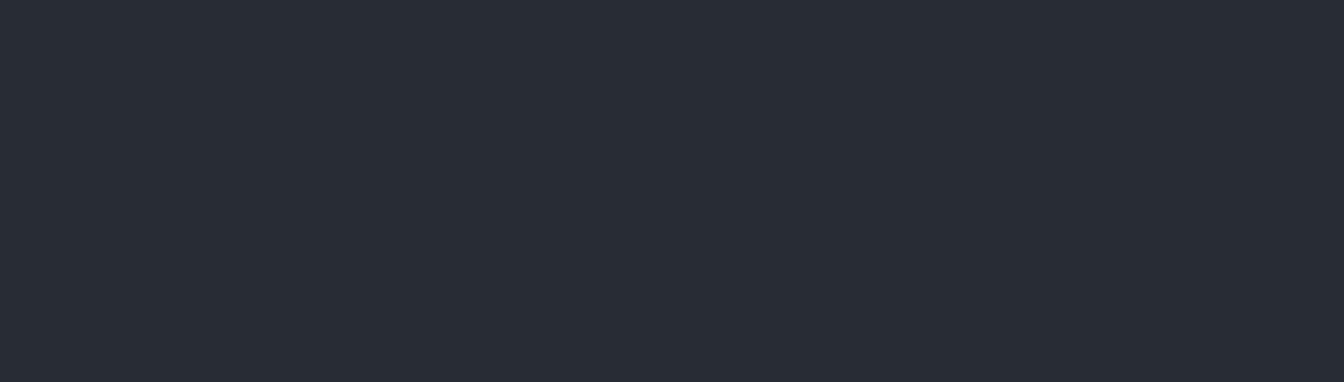
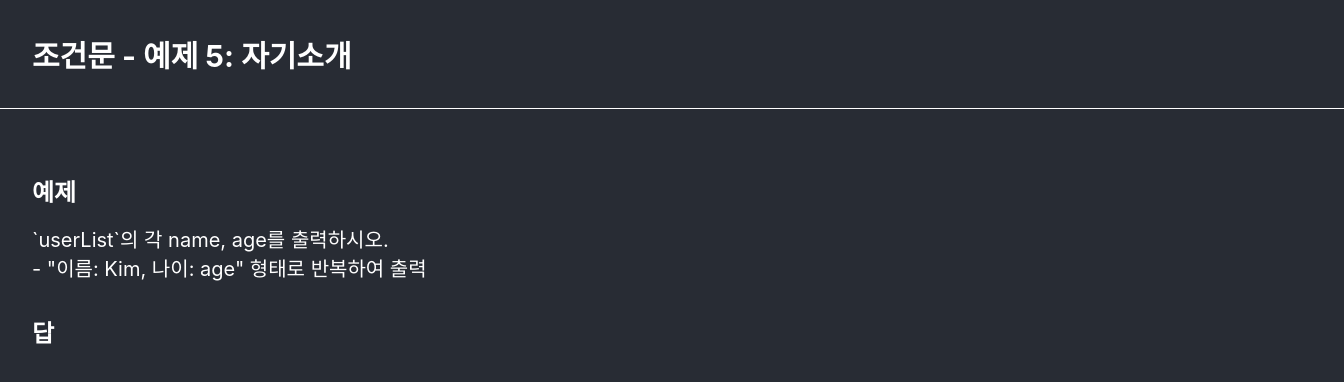
Before and after one commit to Lee-clipse/js-web-lesson, a React (Create React App) app in the folder lesson/: page /0306 in a window 1280 px wide. Before the commit this address had no page. Shown: the top 382 px of the page, 1344 px wide, since content can reach past the window. Built offline with nearby package versions, Linux system fonts and the light colour scheme.

Commit message:
feat: 반복문 예제 05 추가

```diff
--- a/lesson/src/App.js
+++ b/lesson/src/App.js
@@ -21,6 +21,7 @@ import Test02 from "./sandbox/Test_02.jsx";
 import Test03 from "./sandbox/Test_03.jsx";
 import Test04 from "./sandbox/Test_04.jsx";
 import Test05 from "./sandbox/Test_05.jsx";
+import Index0306 from "./lesson/03_반복문/예제_05.jsx";
 
 function App() {
   return (
@@ -50,6 +51,7 @@ function App() {
         <Route path="/0303" element={<Index0303 />}></Route>
         <Route path="/0304" element={<Index0304 />}></Route>
         <Route path="/0305" element={<Index0305 />}></Route>
+        <Route path="/0306" element={<Index0306 />}></Route>
       </Routes>
     </BrowserRouter>
   );
--- a/lesson/src/Home.jsx
+++ b/lesson/src/Home.jsx
@@ -118,6 +118,12 @@ function Home() {
               이동
             </a>
           </div>
+          <div>
+            [예제 05] 자기소개
+            <a className="link-button" href="/0306">
+              이동
+            </a>
+          </div>
         </div>
       </div>
     </div>
--- /dev/null
+++ b/lesson/src/lesson/03_반복문/예제_05.jsx
@@ -0,0 +1,36 @@
+import React from "react";
+
+function Index0306() {
+  const userList = [
+    { name: "Kim", age: 20 },
+    { name: "Han", age: 22 },
+    { name: "Son", age: 31 },
+  ];
+
+  return (
+    <div>
+      <div id="lesson-title">조건문 - 예제 5: 자기소개</div>
+      <div id="lesson-content">
+        <div className="title">예제</div>
+        <div>`userList`의 각 name, age를 출력하시오.</div>
+        <div>- "이름: Kim, 나이: age" 형태로 반복하여 출력</div>
+
+        <div className="title">답</div>
+        {/* TODO */}
+        <div>{}</div>
+      </div>
+    </div>
+  );
+}
+
+export default Index0306;
+
+/*
+  userList.map((user) => {
+    return (
+      <div>
+        이름: {user.name}, 나이: {user.age}
+      </div>
+    );
+  })
+*/
```
